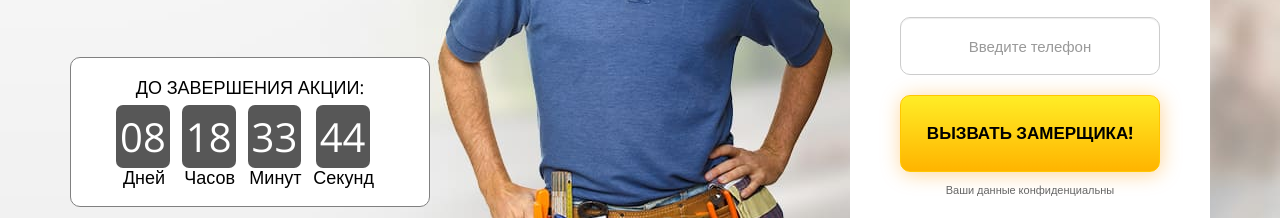
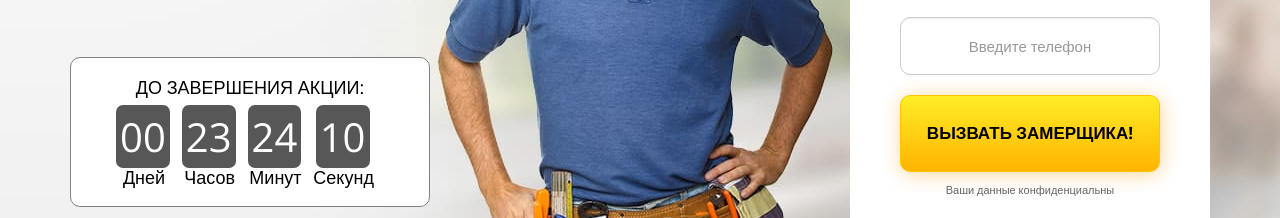
Before and after one commit to Mamon2010/IrvasWindow, a website built with webpack: page index.html in a window 1280 px wide. Shown: the part 5353-5571 px from the top of the page. Built offline with nearby package versions, Linux system fonts and the light colour scheme.

Commit message:
Сделан таймер

```diff
--- a/index.html
+++ b/index.html
@@ -763,11 +763,11 @@
                                 <div class="description1">Часов</div>
                             </div>
                             <div class="numbers1">
-                                <div id="minutes"><span>33</span></div>
+                                <div><span id="minutes">33</span></div>
                                 <div class="description1">Минут</div>
                             </div>
                             <div class="numbers1">
-                                <div id="seconds"><span>44</span></div>
+                                <div><span id="seconds">44</span></div>
                                 <div class="description1">Секунд</div>
                             </div>
                         </div>
--- a/js/main.js
+++ b/js/main.js
@@ -1,11 +1,16 @@
+    import sendForm from './parts/form';
     import modalView from './parts/modalView';
-import sendForm from './parts/form';
     import tabs from './parts/tabs';
     import image from './parts/image';
+    import timer from './parts/timer';
+
 
     window.addEventListener('DOMContentLoaded', () => {
+        "use strict";
+
         modalView();
         sendForm();
         tabs();
         image();
+        timer();
     });
--- /dev/null
+++ b/js/parts/timer.js
@@ -0,0 +1,59 @@
+function timer() {
+
+    "use strict";
+
+    let deadLine = '12.18.2018';
+
+    function getTimeRemaining(endtime) {
+        let d = new Date().getTimezoneOffset() * 60 * 1000,
+            t = Date.parse(endtime) - Date.parse(new Date()), // + d,
+            seconds = Math.floor((t / 1000) % 60),
+            minutes = Math.floor((t / 1000 / 60) % 60),
+            hours = Math.floor(t / (1000 * 60 * 60) % 60),
+            days = Math.floor(t / (1000 * 60 * 60 * 24));
+
+        return {
+            'days': days,
+            'hours': hours,
+            'minutes': minutes,
+            'seconds': seconds
+        };
+    }
+
+    function timeForm(time) {
+        let res = time;
+        if (time < 0) {
+            res = '00';
+        } else if (time < 10) {
+            res = '0' + time;
+        }
+
+        return res;
+    }
+
+    function setClock(id, endtime) {
+        let timer = document.getElementById(id),
+            days = timer.querySelector('#days'),
+            hours = timer.querySelector('#hours'),
+            minutes = timer.querySelector('#minutes'),
+            seconds = timer.querySelector('#seconds'),
+            timeInterval = setInterval(updateClock, 1000);
+
+        function updateClock() {
+            let t = getTimeRemaining(endtime);
+            days.textContent = timeForm(t.days);
+            hours.textContent = timeForm(t.hours);
+            minutes.textContent = timeForm(t.minutes);
+            seconds.textContent = timeForm(t.seconds);
+
+            if (t.total <= 0) {
+                clearInterval(timeInterval);
+            }
+        }
+    }
+
+    setClock('timer', deadLine);
+
+}
+
+export default timer;
```
Also changed, not shown: dist/js/bundle.js. Lines whose indentation alone changed are shown as unchanged.
